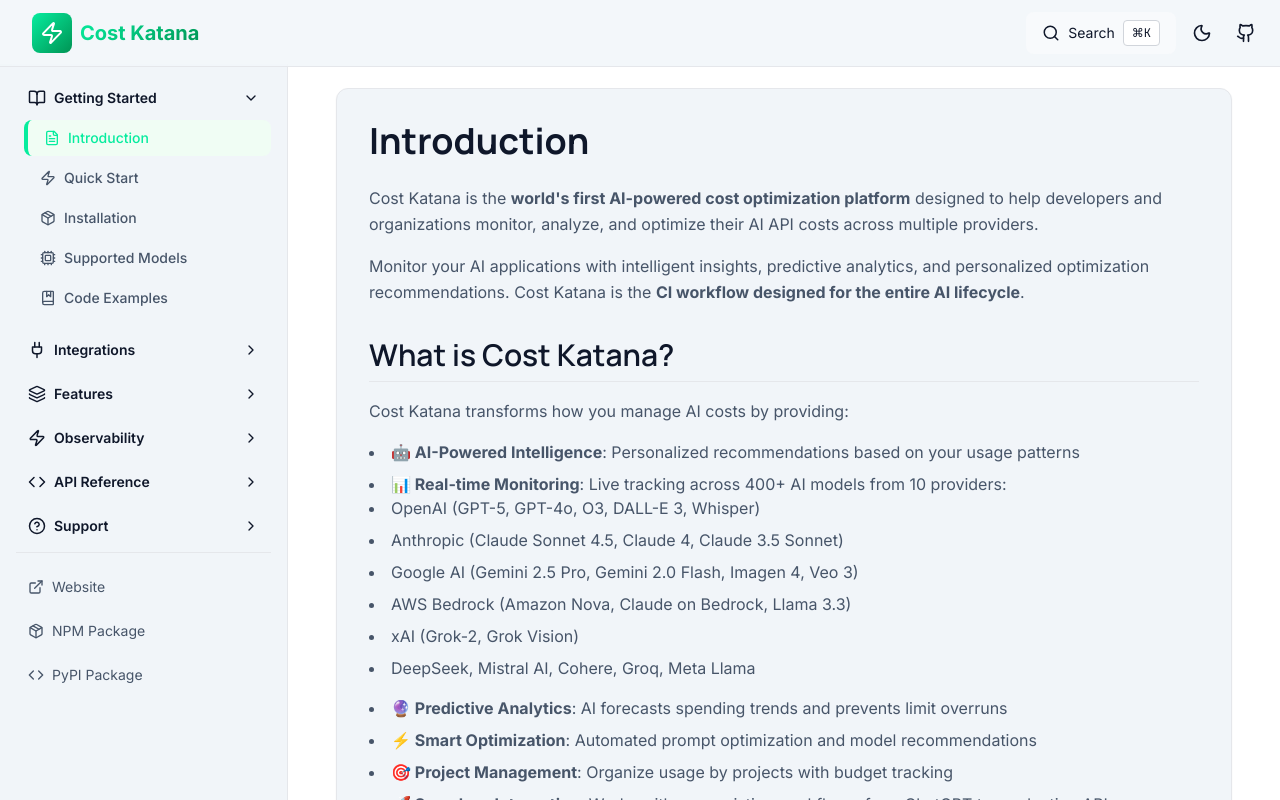
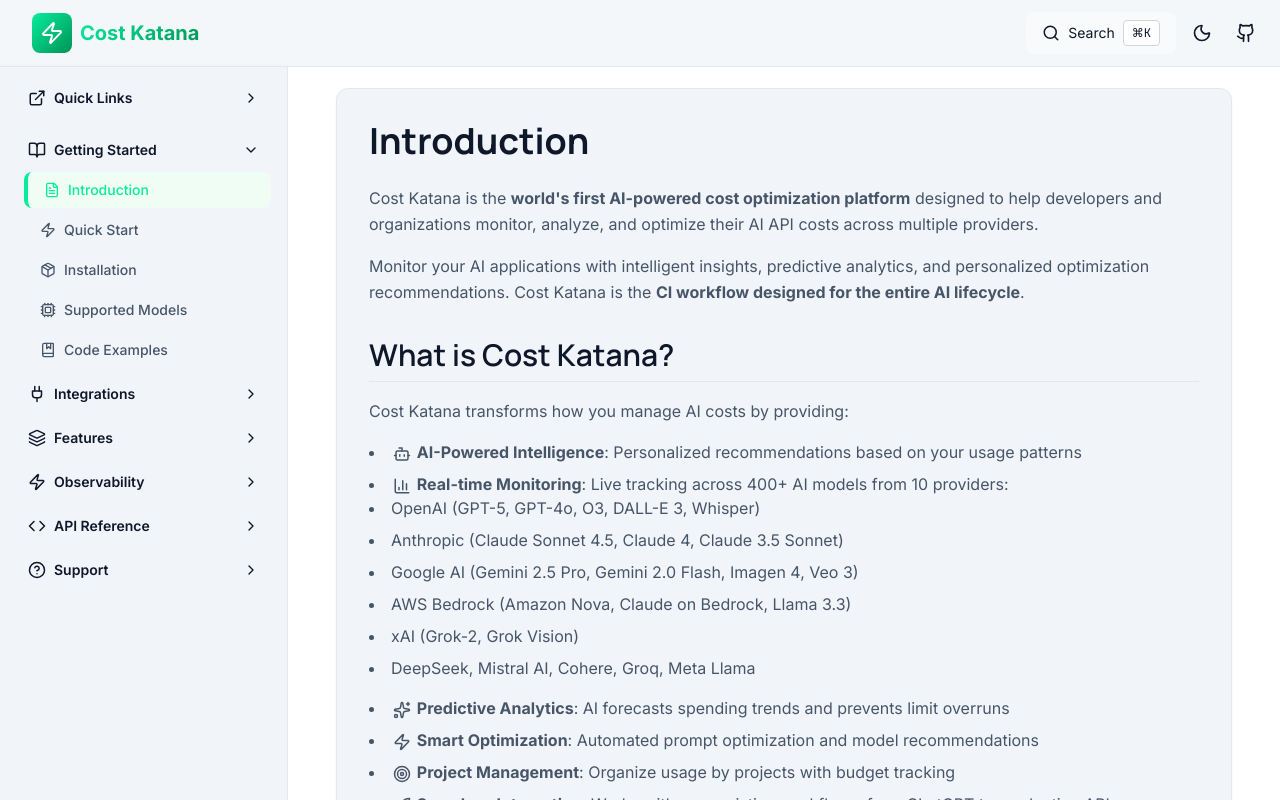
Before and after one commit to Hypothesize-Tech/costkatana-docs, a React (Vite) app: page /getting-started/introduction in a window 1280 px wide. Shown: the top 800 px of the page. Built offline with nearby package versions, Linux system fonts and the light colour scheme.

Commit message:
Enhance Layout and MarkdownContent components by adding a new "Quick Links" section with external links. Improve emoji handling in MarkdownContent for better rendering of nested elements. Update ExamplesPage to utilize new icons for better visual representation.

```diff
--- a/src/components/Layout.tsx
+++ b/src/components/Layout.tsx
@@ -57,6 +57,18 @@
     };
 
     const navigation = [
+        {
+            title: 'Quick Links',
+            id: 'quick-links',
+            icon: <ExternalLink size={18} />,
+            items: [
+                { path: 'https://costkatana.com', label: 'Landing Page', icon: <Home size={16} />, external: true },
+                { path: 'https://app.costkatana.com', label: 'Web App', icon: <Zap size={16} />, external: true },
+                { path: 'https://www.npmjs.com/package/cost-katana', label: 'NPM Package (Node.js)', icon: <Package size={16} />, external: true },
+                { path: 'https://www.npmjs.com/package/cost-katana-cli', label: 'NPM CLI Package', icon: <Terminal size={16} />, external: true },
+                { path: 'https://pypi.org/project/cost-katana', label: 'PyPI Package (Python)', icon: <Package size={16} />, external: true },
+            ],
+        },
         {
             title: 'Getting Started',
             id: 'getting-started',
@@ -220,7 +232,20 @@
                                         className="overflow-hidden"
                                     >
                                         <div className="ml-2 mt-1 space-y-1">
-                                            {section.items.map((item) => (
+                                            {section.items.map((item: any) => (
+                                                item.external ? (
+                                                    <a
+                                                        key={item.path}
+                                                        href={item.path}
+                                                        target="_blank"
+                                                        rel="noopener noreferrer"
+                                                        className="sidebar-link flex items-center"
+                                                    >
+                                                        {item.icon}
+                                                        <span className="ml-2 flex-1">{item.label}</span>
+                                                        <ExternalLink size={14} className="ml-1 opacity-50" />
+                                                    </a>
+                                                ) : (
                                                     <Link
                                                         key={item.path}
                                                         to={item.path}
@@ -230,6 +255,7 @@
                                                         {item.icon}
                                                         <span className="ml-2">{item.label}</span>
                                                     </Link>
+                                                )
                                             ))}
                                         </div>
                                     </motion.div>
@@ -238,38 +264,6 @@
                         </div>
                     ))}
 
-                    {/* External Links */}
-                    <div className="pt-4 mt-4 border-t border-gray-200 dark:border-gray-700">
-                        <div className="space-y-2">
-                            <a
-                                href="https://costkatana.com"
-                                target="_blank"
-                                rel="noopener noreferrer"
-                                className="flex items-center space-x-2 px-3 py-2 text-sm text-light-text-secondary dark:text-dark-text-secondary hover:text-primary-500 dark:hover:text-primary-400 transition-colors"
-                            >
-                                <ExternalLink size={16} />
-                                <span>Website</span>
-                            </a>
-                            <a
-                                href="https://www.npmjs.com/package/ai-cost-tracker"
-                                target="_blank"
-                                rel="noopener noreferrer"
-                                className="flex items-center space-x-2 px-3 py-2 text-sm text-light-text-secondary dark:text-dark-text-secondary hover:text-primary-500 dark:hover:text-primary-400 transition-colors"
-                            >
-                                <Package size={16} />
-                                <span>NPM Package</span>
-                            </a>
-                            <a
-                                href="https://pypi.org/project/cost-katana/"
-                                target="_blank"
-                                rel="noopener noreferrer"
-                                className="flex items-center space-x-2 px-3 py-2 text-sm text-light-text-secondary dark:text-dark-text-secondary hover:text-primary-500 dark:hover:text-primary-400 transition-colors"
-                            >
-                                <Code size={16} />
-                                <span>PyPI Package</span>
-                            </a>
-                        </div>
-                    </div>
                 </nav>
             </aside>
 
--- a/src/components/MarkdownContent.tsx
+++ b/src/components/MarkdownContent.tsx
@@ -44,7 +44,20 @@
     Star,
     Clipboard,
     Calculator,
-    TrendingDown
+    TrendingDown,
+    Brain,
+    Smartphone,
+    Mail,
+    MessageCircle,
+    Book,
+    Bug,
+    Lock,
+    Package,
+    Globe,
+    RefreshCw,
+    PlayCircle,
+    Navigation,
+    Bell
 } from 'lucide-react';
 import toast from 'react-hot-toast';
 
@@ -89,7 +102,7 @@
         '🎨': Palette,
         '🏆': Trophy,
         '💰': DollarSign,
-        '🔒': Shield,
+        '🔒': Lock,
         '☁️': Cloud,
         '✖️': X,
         '🌪️': Wind,
@@ -111,11 +124,26 @@
         '🎓': GraduationCap,
         '🏢': Building,
         '⭐': Star,
+        '🧠': Brain,
+        '📱': Smartphone,
+        '📧': Mail,
+        '💬': MessageCircle,
+        '📚': Book,
+        '🐛': Bug,
+        '📦': Package,
+        '🌐': Globe,
+        '🔄': RefreshCw,
+        '🎭': PlayCircle,
+        '🦙': Navigation,
+        '🐍': Bug,
+        '✨': Sparkles,
+        '🎊': PartyPopper,
+        '🔔': Bell,
     };
 
     // Function to replace emojis in text with icon components
     const replaceEmojisWithIcons = (text: string): React.ReactNode => {
-        const emojiRegex = /(✅|❌|⚠️|🚨|🔴|📊|📈|📉|⚡|🎯|🔧|📝|💻|🚀|💡|🤖|🔮|🎨|🏆|💰|🔒|☁️|✖️|🌪️|🖼️|🎬|🎵|👁️|🧮|🔬|📋|🎉|❤️|🖥️|🛠️|⚙️|🛡️|🔗|📞|🎓|🏢|⭐)/g;
+        const emojiRegex = /(✅|❌|⚠️|🚨|🔴|📊|📈|📉|⚡|🎯|🔧|📝|💻|🚀|💡|🤖|🔮|🎨|🏆|💰|🔒|☁️|✖️|🌪️|🖼️|🎬|🎵|👁️|🧮|🔬|📋|🎉|❤️|🖥️|🛠️|⚙️|🛡️|🔗|📞|🎓|🏢|⭐|🧠|📱|📧|💬|📚|🐛|📦|🌐|🔄|🎭|🦙|🐍|✨|🎊|🔔)/g;
         const parts = text.split(emojiRegex);
 
         return parts.map((part, index) => {
@@ -130,6 +158,31 @@
                 );
             }
             return part;
+        });
+    };
+
+    // Recursive function to process all children including nested elements
+    const processChildrenRecursively = (children: any): any => {
+        return React.Children.map(children, (child: any) => {
+            // If it's a string, replace emojis
+            if (typeof child === 'string') {
+                return replaceEmojisWithIcons(child);
+            }
+
+            // If it's a React element with children, process recursively
+            if (React.isValidElement(child)) {
+                const props = child.props as any;
+                if (props && props.children) {
+                    return React.cloneElement(
+                        child,
+                        props,
+                        processChildrenRecursively(props.children)
+                    );
+                }
+            }
+
+            // Return other elements as-is
+            return child;
         });
     };
 
@@ -203,16 +256,11 @@
         ),
 
         // Blockquotes
-        blockquote: ({ children, ...props }: any) => {
-            const processedChildren = React.Children.map(children, (child: any) =>
-                typeof child === 'string' ? replaceEmojisWithIcons(child) : child
-            );
-            return (
+        blockquote: ({ children, ...props }: any) => (
             <blockquote className="border-l-4 border-primary-500 bg-primary-50 dark:bg-primary-900/20 p-4 my-4 rounded-r-lg" {...props}>
-                    {processedChildren}
+                {processChildrenRecursively(children)}
             </blockquote>
-            );
-        },
+        ),
 
         // Links
         a: ({ href, children, ...props }: any) => {
@@ -225,7 +273,7 @@
                     className="text-primary-600 dark:text-primary-400 hover:underline"
                     {...props}
                 >
-                    {children}
+                    {processChildrenRecursively(children)}
                 </a>
             );
         },
@@ -243,80 +291,43 @@
             </ol>
         ),
 
-        li: ({ children, ...props }: any) => {
-            // Process text content to replace emojis
-            const processChildren = (child: any): any => {
-                if (typeof child === 'string') {
-                    return replaceEmojisWithIcons(child);
-                }
-                return child;
-            };
-
-            const processedChildren = React.Children.map(children, processChildren);
-
-            return (
+        li: ({ children, ...props }: any) => (
             <li className="text-gray-600 dark:text-gray-300" {...props}>
-                    {processedChildren}
+                {processChildrenRecursively(children)}
             </li>
-            );
-        },
+        ),
 
         // Headings
-        h1: ({ children, ...props }: any) => {
-            const processedChildren = React.Children.map(children, (child: any) =>
-                typeof child === 'string' ? replaceEmojisWithIcons(child) : child
-            );
-            return (
+        h1: ({ children, ...props }: any) => (
             <h1 className="text-4xl font-bold mb-6 text-gray-900 dark:text-white" {...props}>
-                    {processedChildren}
+                {processChildrenRecursively(children)}
             </h1>
-            );
-        },
+        ),
 
-        h2: ({ children, ...props }: any) => {
-            const processedChildren = React.Children.map(children, (child: any) =>
-                typeof child === 'string' ? replaceEmojisWithIcons(child) : child
-            );
-            return (
+        h2: ({ children, ...props }: any) => (
             <h2 className="text-3xl font-semibold mt-8 mb-4 text-gray-800 dark:text-gray-100 border-b border-gray-200 dark:border-gray-700 pb-2" {...props}>
-                    {processedChildren}
+                {processChildrenRecursively(children)}
             </h2>
-            );
-        },
+        ),
 
-        h3: ({ children, ...props }: any) => {
-            const processedChildren = React.Children.map(children, (child: any) =>
-                typeof child === 'string' ? replaceEmojisWithIcons(child) : child
-            );
-            return (
+        h3: ({ children, ...props }: any) => (
             <h3 className="text-2xl font-semibold mt-6 mb-3 text-gray-800 dark:text-gray-100" {...props}>
-                    {processedChildren}
+                {processChildrenRecursively(children)}
             </h3>
-            );
-        },
+        ),
 
-        h4: ({ children, ...props }: any) => {
-            const processedChildren = React.Children.map(children, (child: any) =>
-                typeof child === 'string' ? replaceEmojisWithIcons(child) : child
-            );
-            return (
+        h4: ({ children, ...props }: any) => (
             <h4 className="text-xl font-medium mt-4 mb-2 text-gray-700 dark:text-gray-200" {...props}>
-                    {processedChildren}
+                {processChildrenRecursively(children)}
             </h4>
-            );
-        },
+        ),
 
         // Paragraphs
-        p: ({ children, ...props }: any) => {
-            const processedChildren = React.Children.map(children, (child: any) =>
-                typeof child === 'string' ? replaceEmojisWithIcons(child) : child
-            );
-            return (
+        p: ({ children, ...props }: any) => (
             <p className="mb-4 leading-relaxed text-gray-600 dark:text-gray-300" {...props}>
-                    {processedChildren}
+                {processChildrenRecursively(children)}
             </p>
-            );
-        },
+        ),
 
         // Horizontal rules
         hr: ({ ...props }: any) => (
--- a/src/pages/ExamplesPage.tsx
+++ b/src/pages/ExamplesPage.tsx
@@ -1,6 +1,6 @@
 import React from 'react';
 import { Link } from 'react-router-dom';
-import { ExternalLink, Github, Code, Terminal, FileCode, Layers, BookOpen, Rocket } from 'lucide-react';
+import { ExternalLink, Github, Code, Terminal, FileCode, Layers, BookOpen, Rocket, DollarSign, Bell, Bot, Lock } from 'lucide-react';
 
 const ExamplesPage: React.FC = () => {
     return (
@@ -109,7 +109,7 @@
                 {/* Cost Management */}
                 <div className="mb-8">
                     <h3 className="text-xl font-semibold mb-4 flex items-center text-gray-900 dark:text-white">
-                        <span className="text-2xl mr-2">💰</span>
+                        <DollarSign className="mr-2" size={24} />
                         Cost Management
                     </h3>
                     <div className="space-y-3">
@@ -173,7 +173,7 @@
                 {/* Monitoring & Alerts */}
                 <div className="mb-8">
                     <h3 className="text-xl font-semibold mb-4 flex items-center text-gray-900 dark:text-white">
-                        <span className="text-2xl mr-2">🔔</span>
+                        <Bell className="mr-2" size={24} />
                         Monitoring & Alerts
                     </h3>
                     <div className="space-y-3">
@@ -199,7 +199,7 @@
                 {/* AI Orchestration */}
                 <div className="mb-8">
                     <h3 className="text-xl font-semibold mb-4 flex items-center text-gray-900 dark:text-white">
-                        <span className="text-2xl mr-2">🤖</span>
+                        <Bot className="mr-2" size={24} />
                         AI Orchestration
                     </h3>
                     <div className="space-y-3">
@@ -224,7 +224,7 @@
                 {/* Security & Compliance */}
                 <div className="mb-8">
                     <h3 className="text-xl font-semibold mb-4 flex items-center text-gray-900 dark:text-white">
-                        <span className="text-2xl mr-2">🔒</span>
+                        <Lock className="mr-2" size={24} />
                         Security & Compliance
                     </h3>
                     <div className="space-y-3">
```
Lines whose indentation alone changed are shown as unchanged.
